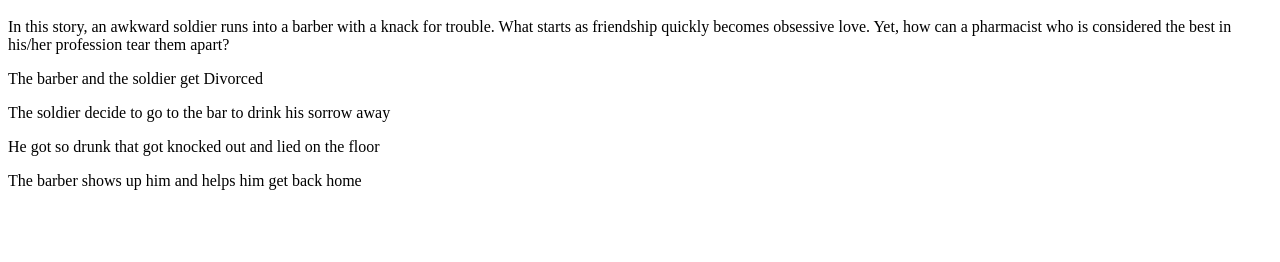
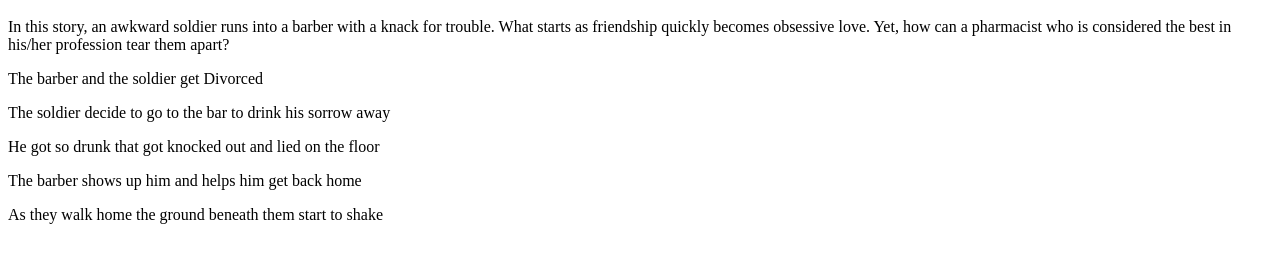
Before and after one commit to hdebesay/story-repo, a plain HTML site: page index.html in a window 1280 px wide. Shown: the part 48-310 px from the top of the page. Drawn offline with Linux system fonts and the light colour scheme.

Commit message:
Update index.html

```diff
--- a/index.html
+++ b/index.html
@@ -4,3 +4,4 @@
 <p>The soldier decide to go to the bar to drink his sorrow away</p>
 <p>He got so drunk that got knocked out and lied on the floor</p>
 <p>The barber shows up him and helps him get back home</p>
+<p>As they walk home the ground beneath them start to shake</p>
```
